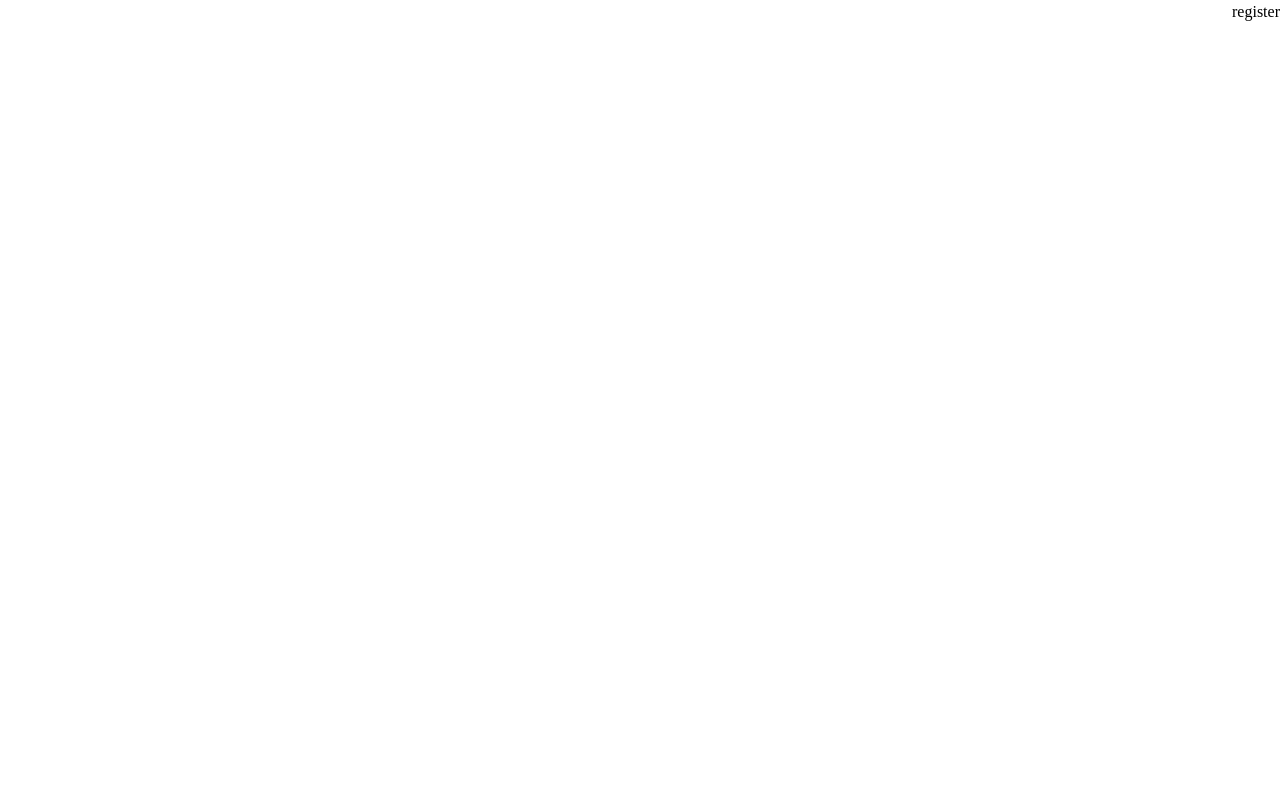
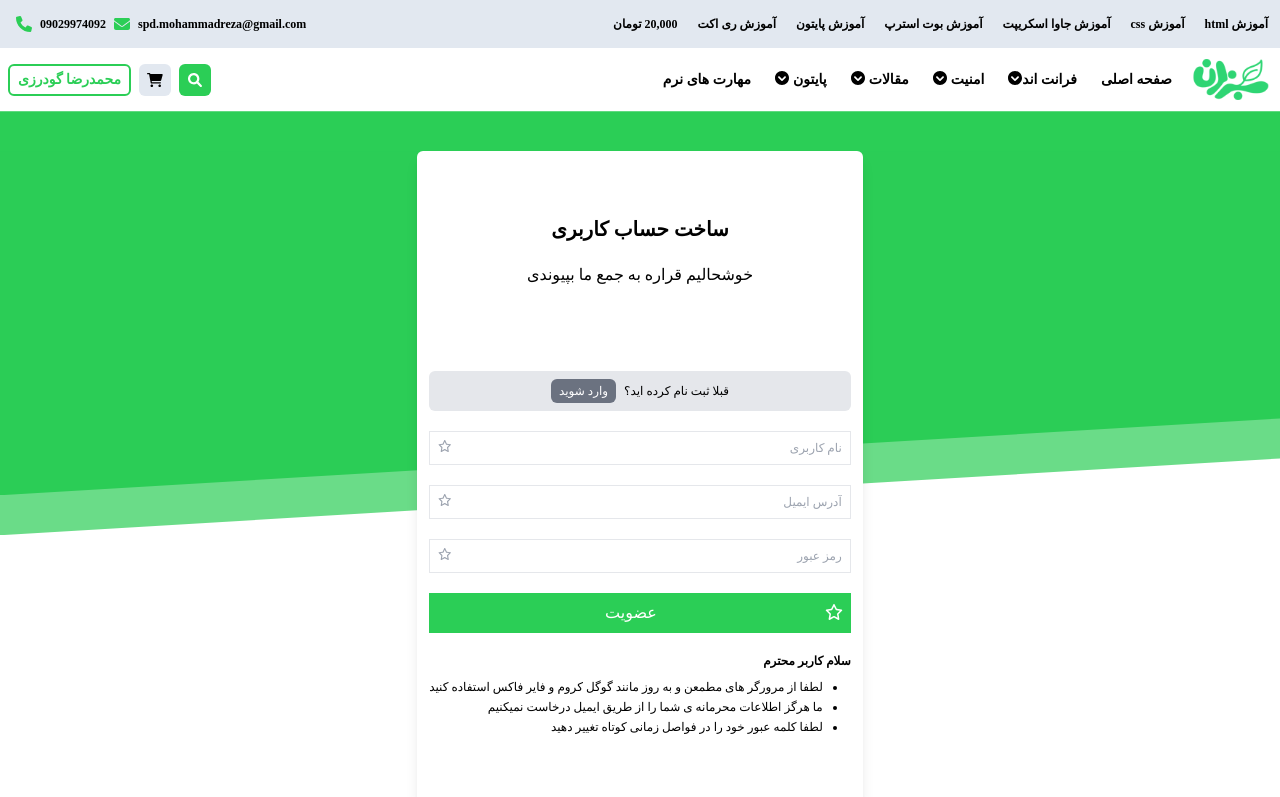
Before and after one commit to spdfalcon/p17, a React (Create React App) app in the folder p17/: page /register in a window 1280 px wide. Shown: the top 797 px of the page. Built offline with nearby package versions, Linux system fonts and the light colour scheme.

Commit message:
sabzlearn-login&register-ui2

```diff
--- a/p17/src/Components/Login/Login.js
+++ b/p17/src/Components/Login/Login.js
@@ -2,7 +2,7 @@ import React from 'react'
 import TopBar from '../TopBar/TopBar'
 import NavBar from '../NavBar/NavBar'
 import Footer from '../Footer/Footer'
-
+import { Link } from 'react-router-dom'
 export default function Login() {
     return (
         <div>
@@ -14,21 +14,46 @@ export default function Login() {
                 </div>
                 <div className='-z-40 top-10 absolute w-full h-96 bg-primary-color/70 [clip-path:polygon(0%_0%,100%_0%,100%_80%,0%_100%)]'></div>
                 <div className=' flex justify-center z-50'>
-                    <div className='flex flex-col mt-10 bg-white-color rounded-md p-5 border-b-2 border-b-primary-color shadow-lg gap-3'>
+                    <div className='flex flex-col mt-10 bg-white-color rounded-md p-3 border-b-4 border-b-primary-color shadow-lg gap-5 py-16'>
                         <div className='font-bold text-xl text-center'><h1>ورود به حساب کاربری</h1></div>
-                        <div className='text-center'><h4>خوشحالیم دوباره میبینیمت دوست عزیز</h4></div>
+                        <div className='text-center mb-16'><h4>خوشحالیم دوباره میبینیمت دوست عزیز</h4></div>
                         <div className='bg-gray-200 flex items-center justify-center text-xs py-2 rounded-md gap-2'>
                             <h4 className=''>کاربر جدید هستید؟</h4>
-                            <a className='bg-gray-400 px-2 py-1 text-white-color rounded-md' href="#">ثبت نام</a>
+                            <Link className='bg-gray-500 px-2 py-1 text-white-color rounded-md' to="/register">ثبت نام</Link>
                         </div>
-                        <div>
-                            <input placeholder='نام کاربری یا آدرس ایمیل' type="text"/>
-
+                        <div className='border px-2 py-2 text-xs flex justify-between'>
+                            <input className=' w-full outline-none' placeholder='نام کاربری یا آدرس ایمیل' type="text" />
+                            <i className="text-gray-400 fa-regular fa-star"></i>
                         </div>
-                        <div></div>
-                        <div></div>
-                        <div></div>
-                        <div></div>
+                        <div className='border px-2 py-2 text-xs flex justify-between'>
+                            <input className='w-full  outline-none' placeholder='رمز عبور' type="text" />
+                            <i className="text-gray-400 fa-regular fa-star"></i>
+                        </div>
+                        <div className='flex bg-primary-color items-center text-white p-2'>
+                            <div className=''>
+                                <i className="fa-regular fa-star"></i>
+                            </div>
+                            <div className='flex-1 text-center cursor-pointer'>
+                                <button className=''>ورود</button>
+                            </div>
+                        </div>
+                        <div className='flex justify-evenly'>
+                            <div className='text-xs flex items-center gap-1 '>
+                                <input type="checkbox" name="" id="check" />
+                                <label className='' htmlFor="check">مرا به خاطر داشته باشید</label>
+                            </div>
+                            <div className='text-xs'>
+                                <a href="#">رمز عبور را فراموش کرده اید؟</a>
+                            </div>
+                        </div>
+                        <div className='text-xs flex flex-col gap-2'>
+                            <h4 className='font-bold'>سلام کاربر محترم</h4>
+                            <ul className='mr-7 list-disc leading-5'>
+                                <li>لطفا از مرورگر های مطمعن و به روز مانند گوگل کروم و فایر فاکس استفاده کنید</li>
+                                <li>ما هرگز اطلاعات محرمانه ی شما را از طریق ایمیل درخاست نمیکنیم</li>
+                                <li>لطفا کلمه عبور خود را در فواصل زمانی کوتاه تغییر دهید</li>
+                            </ul>
+                        </div>
                     </div>
                 </div>
             </div>
--- a/p17/src/Components/Register/Register.js
+++ b/p17/src/Components/Register/Register.js
@@ -1,9 +1,59 @@
 import React from 'react'
-
+import TopBar from '../TopBar/TopBar'
+import NavBar from '../NavBar/NavBar'
+import Footer from '../Footer/Footer'
+import { Link } from 'react-router-dom'
 export default function Register() {
   return (
     <div>
-      register
+      <TopBar></TopBar>
+      <NavBar></NavBar>
+
+      <div className='relative'>
+        <div className='-z-50 absolute  w-full h-96 bg-primary-color [clip-path:polygon(0%_0%,100%_0%,100%_80%,0%_100%)]'>
+        </div>
+        <div className='-z-40 top-10 absolute w-full h-96 bg-primary-color/70 [clip-path:polygon(0%_0%,100%_0%,100%_80%,0%_100%)]'></div>
+        <div className=' flex justify-center z-50'>
+          <div className='flex flex-col mt-10 bg-white-color rounded-md p-3 border-b-4 border-b-primary-color shadow-lg gap-5 py-16'>
+            <div className='font-bold text-xl text-center'><h1>ساخت حساب کاربری</h1></div>
+            <div className='text-center mb-16'><h4>خوشحالیم قراره به جمع ما بپیوندی</h4></div>
+            <div className='bg-gray-200 flex items-center justify-center text-xs py-2 rounded-md gap-2'>
+              <h4 className=''>قبلا ثبت نام کرده اید؟</h4>
+              <Link className='bg-gray-500 px-2 py-1 text-white-color rounded-md' to="/login">وارد شوید</Link>
+            </div>
+            <div className='border px-2 py-2 text-xs flex justify-between'>
+              <input className=' w-full outline-none' placeholder='نام کاربری' type="text" />
+              <i className="text-gray-400 fa-regular fa-star"></i>
+            </div>
+            <div className='border px-2 py-2 text-xs flex justify-between'>
+              <input className='w-full  outline-none' placeholder='آدرس ایمیل' type="text" />
+              <i className="text-gray-400 fa-regular fa-star"></i>
+            </div>
+            <div className='border px-2 py-2 text-xs flex justify-between'>
+              <input className='w-full  outline-none' placeholder='رمز عبور' type="text" />
+              <i className="text-gray-400 fa-regular fa-star"></i>
+            </div>
+            <div className='flex bg-primary-color items-center text-white p-2'>
+              <div className=''>
+                <i className="fa-regular fa-star"></i>
+              </div>
+              <div className='flex-1 text-center cursor-pointer'>
+                <button className=''>عضویت</button>
+              </div>
+            </div>
+            <div className='text-xs flex flex-col gap-2'>
+              <h4 className='font-bold'>سلام کاربر محترم</h4>
+              <ul className='mr-7 list-disc leading-5'>
+                <li>لطفا از مرورگر های مطمعن و به روز مانند گوگل کروم و فایر فاکس استفاده کنید</li>
+                <li>ما هرگز اطلاعات محرمانه ی شما را از طریق ایمیل درخاست نمیکنیم</li>
+                <li>لطفا کلمه عبور خود را در فواصل زمانی کوتاه تغییر دهید</li>
+              </ul>
+            </div>
+          </div>
+        </div>
+      </div>
+
+      <Footer></Footer>
     </div>
   )
 }
```
